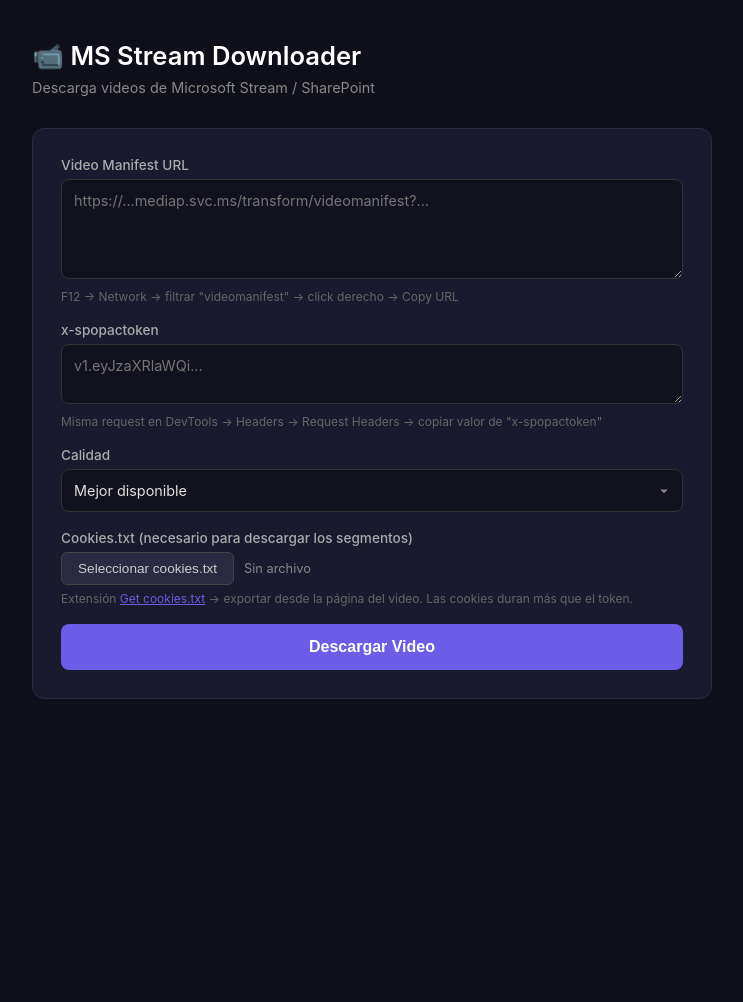
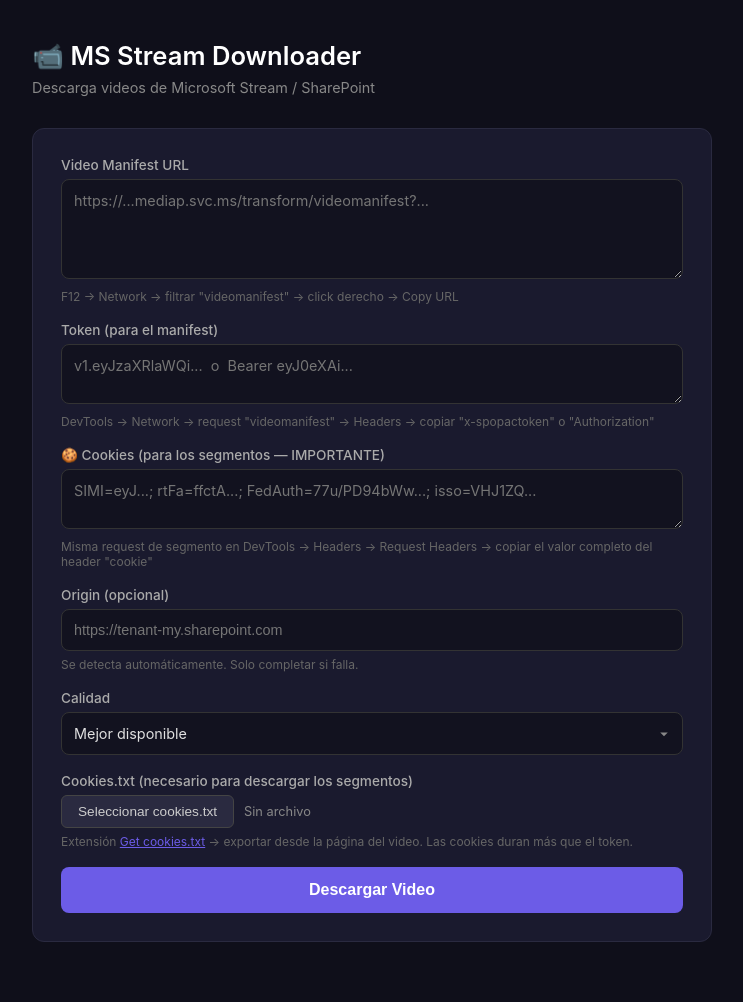
Before and after one commit to seniorcorel/ms-stream-downloader, a Flask app: page / in a window 1280 px wide. Shown: the whole page, without its empty margins (268-1011 px from the left). Before the commit the page ends 699 px from the top, so only its background shows below. Run offline with Flask 3, Linux system fonts and the light colour scheme.

Commit message:
Support raw cookies & dynamic origin handling
Add DynamicOriginSession to set Origin/Referer per-request or use a fixed origin; parse and accept raw browser cookie strings; and extend create_session to accept origin_override, raw_cookies and referer. Improve cookie loading by filtering MozillaCookieJar entries to SharePoint-related domains and merging raw cookies, then attaching them to the session. Harden segment download logic with more detailed logging (segment domain, sent Cookie header, error bodies), better retry/error messages, and automatic removal of token headers on 401 so segments can authenticate with cookies only. Expose new UI fields (raw cookies and optional Origin) and send them from the frontend to the backend; also log manifest domain, cookie counts and presence of FedAuth/rtFa. Small header tweaks: adjust User-Agent and sec-fetch-site.

```diff
--- a/app.py
+++ b/app.py
@@ -54,33 +54,99 @@ def clean_manifest_url(url):
     return url
 
 
-def create_session(token=None, cookies_path=None):
-    """Crea una requests.Session con token y/o cookies."""
-    session = requests.Session()
+class DynamicOriginSession(requests.Session):
+    """Session que ajusta Origin/Referer automáticamente al dominio de cada request,
+    o usa un origin fijo si se configuró."""
+
+    def __init__(self, fixed_origin=None):
+        super().__init__()
+        self.fixed_origin = fixed_origin
+
+    def request(self, method, url, **kwargs):
+        if self.fixed_origin:
+            origin = self.fixed_origin.rstrip("/")
+        else:
+            parsed = urlparse(url)
+            origin = f"{parsed.scheme}://{parsed.hostname}"
+        self.headers["Origin"] = origin
+        self.headers["Referer"] = origin + "/"
+        return super().request(method, url, **kwargs)
+
+
+def parse_raw_cookies(cookie_string, domain):
+    """Parsea un string de cookies raw (Cookie: header del navegador) y devuelve un dict."""
+    cookies = {}
+    if not cookie_string:
+        return cookies
+    # Limpiar prefijo "Cookie: " si lo pegaron
+    cookie_string = cookie_string.strip()
+    if cookie_string.lower().startswith("cookie:"):
+        cookie_string = cookie_string[len("cookie:"):].strip()
+    for pair in cookie_string.split(";"):
+        pair = pair.strip()
+        if "=" in pair:
+            name, value = pair.split("=", 1)
+            cookies[name.strip()] = value.strip()
+    return cookies
+
+
+def create_session(token=None, cookies_path=None, origin_override=None, raw_cookies=None, referer=None):
+    """Crea una session agnóstica.
+    - token: solo se usa para el manifest (x-spopactoken)
+    - cookies: se usan para todo (especialmente segmentos)
+    - raw_cookies: string de cookies pegado del navegador
+    """
+    session = DynamicOriginSession(fixed_origin=origin_override or None)
     session.verify = False
+
     session.headers.update({
-        "User-Agent": "Mozilla/5.0 (Windows NT 10.0; Win64; x64) AppleWebKit/537.36 (KHTML, like Gecko) Chrome/146.0.0.0 Safari/537.36 Edg/146.0.0.0",
+        "User-Agent": "Mozilla/5.0 (Windows NT 10.0; Win64; x64) AppleWebKit/537.36 (KHTML, like Gecko) Chrome/145.0.0.0 Safari/537.36",
         "Accept": "*/*",
-        "Origin": "https://coralracing-my.sharepoint.com",
-        "Referer": "https://coralracing-my.sharepoint.com/",
         "sec-fetch-dest": "empty",
         "sec-fetch-mode": "cors",
-        "sec-fetch-site": "cross-site",
+        "sec-fetch-site": "same-origin",
     })
+    if referer:
+        session.headers["Referer"] = referer
     if token:
         token = token.strip()
-        # Soportar tanto Bearer como x-spopactoken
         if token.lower().startswith("bearer "):
             session.headers["Authorization"] = token
+            session.headers["x-spopactoken"] = token[len("Bearer "):].strip()
         else:
             session.headers["x-spopactoken"] = token
+
+    # Recopilar cookies de todas las fuentes
+    all_cookies = {}
+
+    # Detectar dominio del sharepoint para filtrar cookies
+    sp_domains = set()
+    if origin_override:
+        sp_domains.add(urlparse(origin_override).hostname)
+
+    # 1. Desde archivo cookies.txt (MozillaCookieJar) — solo cookies de SharePoint
     if cookies_path and os.path.isfile(cookies_path):
         try:
             jar = MozillaCookieJar(cookies_path)
             jar.load(ignore_discard=True, ignore_expires=True)
-            session.cookies = jar
+            for cookie in jar:
+                domain = cookie.domain.lstrip(".")
+                # Solo cookies de sharepoint o del dominio target
+                if "sharepoint.com" in domain or "office.com" in domain or "microsoftonline.com" in domain or \
+                   any(domain.endswith(sp) or sp.endswith(domain) for sp in sp_domains):
+                    all_cookies[cookie.name] = cookie.value
         except Exception:
             pass
+
+    # 2. Desde raw cookies (prioridad sobre archivo — se asume que son del dominio correcto)
+    if raw_cookies:
+        parsed = parse_raw_cookies(raw_cookies, "")
+        all_cookies.update(parsed)
+
+    # Setear cookies sin restricciones de dominio/path
+    for name, value in all_cookies.items():
+        session.cookies.set(name, value)
+
     return session
 
 
@@ -276,13 +342,32 @@ def download_representation(session, rep, base_url, dest_path, info, label, decr
             retries = 0
             for i, seg_url in enumerate(segments):
                 full_url = urljoin(effective_base, seg_url)
+
+                # Log detallado del primer segmento
+                if i == 0:
+                    seg_domain = urlparse(full_url).hostname
+                    info["log"].append(f"  Dominio segmentos: {seg_domain}")
+                    # Verificar qué cookies se mandan realmente
+                    from requests.utils import dict_from_cookiejar
+                    prep = requests.Request("GET", full_url, headers=session.headers, cookies=session.cookies).prepare()
+                    info["log"].append(f"  Cookie header enviado: {prep.headers.get('Cookie', 'NINGUNA')[:200]}...")
+
                 r = session.get(full_url, timeout=30)
 
-                # On 401, the x-spopactoken likely expired. Remove it and retry with just cookies/URL tokens
+                # On error, log details for first few segments
+                if r.status_code != 200 and i < 3:
+                    error_body = ""
+                    try:
+                        error_body = r.json().get("error", {}).get("message", r.text[:200])
+                    except Exception:
+                        error_body = r.text[:200]
+                    info["log"].append(f"  Segmento {i+1}: HTTP {r.status_code} - {error_body}")
+
+                # On 401, try without token headers (URL might have its own auth params)
                 if r.status_code == 401:
-                    if "x-spopactoken" in session.headers:
-                        info["log"].append(f"  Token expirado en segmento {i+1}, continuando sin token...")
-                        del session.headers["x-spopactoken"]
+                    if "x-spopactoken" in session.headers or "Authorization" in session.headers:
+                        info["log"].append(f"  Auth rechazada en segmento {i+1}, reintentando sin token...")
+                        session.headers.pop("x-spopactoken", None)
                         session.headers.pop("Authorization", None)
                         r = session.get(full_url, timeout=60)
 
@@ -291,6 +376,8 @@ def download_representation(session, rep, base_url, dest_path, info, label, decr
                         info["log"].append(f"  Reintentando segmento {i+1} ({retries}/2)...")
                         time.sleep(1)
                         r = session.get(full_url, timeout=60)
+                        if r.status_code != 200:
+                            info["log"].append(f"  Reintento {retries}: HTTP {r.status_code}")
 
                 # On 409 Conflict or 429 Too Many Requests, wait and retry
                 if r.status_code in (409, 429, 503):
@@ -382,7 +469,7 @@ def merge_av(video_path, audio_path, output_path, info):
     return True
 
 
-def run_download(download_id, manifest_url, quality, token=None, cookies_path=None):
+def run_download(download_id, manifest_url, quality, token=None, cookies_path=None, origin_override=None, raw_cookies=None, referer=None):
     """Descarga: fetch manifest → parse DASH → download streams → merge."""
     info = downloads[download_id]
     filename = f"{download_id}.mp4"
@@ -396,8 +483,16 @@ def run_download(download_id, manifest_url, quality, token=None, cookies_path=No
         info["log"].append(f"Token: {'sí' if token else 'no'}")
         info["log"].append(f"Cookies: {'sí' if cookies_path else 'no'}")
 
-        session = create_session(token, cookies_path)
+        session = create_session(token, cookies_path, origin_override, raw_cookies, referer)
         info["log"].append(f"Cookies en sesión: {len(session.cookies)}")
+        if origin_override:
+            info["log"].append(f"Origin override: {origin_override}")
+        if raw_cookies:
+            info["log"].append(f"Raw cookies: sí ({len(parse_raw_cookies(raw_cookies, ''))} cookies)")
+
+        # Detectar dominio del manifest
+        manifest_domain = urlparse(manifest_url).hostname
+        info["log"].append(f"Dominio manifest: {manifest_domain}")
 
         # 1. Descargar manifest — usar URL completa tal cual
         info["log"].append("Descargando manifest DASH...")
@@ -479,6 +574,18 @@ def run_download(download_id, manifest_url, quality, token=None, cookies_path=No
             else:
                 info["log"].append(f"Clave no disponible: HTTP {key_r.status_code}, descargando sin descifrar")
 
+        # Quitar tokens para los segmentos — solo se autentican con cookies
+        session.headers.pop("x-spopactoken", None)
+        session.headers.pop("Authorization", None)
+        # Verificar que las cookies de auth están presentes
+        cookie_names = [c.name for c in session.cookies]
+        has_fedauth = "FedAuth" in cookie_names
+        has_rtfa = "rtFa" in cookie_names
+        info["log"].append(f"Cookies auth: FedAuth={'sí' if has_fedauth else 'NO'}, rtFa={'sí' if has_rtfa else 'NO'}")
+        if not has_fedauth:
+            info["log"].append("⚠ Falta FedAuth — probá pegando las cookies raw del navegador")
+        info["log"].append("Auth segmentos: solo cookies (sin token)")
+
         if audio_rep:
             video_tmp = dest + ".v.tmp"
             audio_tmp = dest + ".a.tmp"
@@ -545,6 +652,9 @@ def start_download():
     quality = data.get("quality", "best")
     token = data.get("token", "").strip()
     cookies_id = data.get("cookies_id", "").strip()
+    origin_override = data.get("origin", "").strip()
+    raw_cookies = data.get("raw_cookies", "").strip()
+    referer = data.get("referer", "").strip()
 
     if not url:
         return jsonify({"error": "URL requerida"}), 400
@@ -564,7 +674,9 @@ def start_download():
     }
 
     thread = threading.Thread(
-        target=run_download, args=(download_id, url, quality, token or None, cookies_path), daemon=True
+        target=run_download,
+        args=(download_id, url, quality, token or None, cookies_path, origin_override or None, raw_cookies or None, referer or None),
+        daemon=True,
     )
     thread.start()
     return jsonify({"id": download_id})
--- a/templates/index.html
+++ b/templates/index.html
@@ -153,10 +153,24 @@
                 </p>
             </div>
             <div class="field">
-                <label for="token">x-spopactoken</label>
-                <textarea id="token" style="min-height:50px;" placeholder="v1.eyJzaXRlaWQi..."></textarea>
+                <label for="token">Token (para el manifest)</label>
+                <textarea id="token" style="min-height:50px;" placeholder="v1.eyJzaXRlaWQi...  o  Bearer eyJ0eXAi..."></textarea>
                 <p style="font-size:0.75rem; color:#666; margin-top:6px;">
-                    Misma request en DevTools → Headers → Request Headers → copiar valor de "x-spopactoken"
+                    DevTools → Network → request "videomanifest" → Headers → copiar "x-spopactoken" o "Authorization"
+                </p>
+            </div>
+            <div class="field">
+                <label for="rawCookies">🍪 Cookies (para los segmentos — IMPORTANTE)</label>
+                <textarea id="rawCookies" style="min-height:60px;" placeholder="SIMI=eyJ...; rtFa=ffctA...; FedAuth=77u/PD94bWw...; isso=VHJ1ZQ..."></textarea>
+                <p style="font-size:0.75rem; color:#666; margin-top:6px;">
+                    Misma request de segmento en DevTools → Headers → Request Headers → copiar el valor completo del header "cookie"
+                </p>
+            </div>
+            <div class="field">
+                <label for="origin">Origin (opcional)</label>
+                <input type="text" id="origin" style="width:100%; background:#12121f; border:1px solid #333; border-radius:8px; color:#e0e0e0; padding:12px; font-size:0.9rem;" placeholder="https://tenant-my.sharepoint.com">
+                <p style="font-size:0.75rem; color:#666; margin-top:6px;">
+                    Se detecta automáticamente. Solo completar si falla.
                 </p>
             </div>
             <div class="field">
@@ -231,6 +245,8 @@ async function startDownload() {
 
     const token = document.getElementById('token').value.trim();
     const quality = document.getElementById('quality').value;
+    const origin = document.getElementById('origin').value.trim();
+    const rawCookies = document.getElementById('rawCookies').value.trim();
     const btn = document.getElementById('downloadBtn');
     const card = document.getElementById('progressCard');
     const log = document.getElementById('log');
@@ -252,7 +268,7 @@ async function startDownload() {
         const res = await fetch('/api/download', {
             method: 'POST',
             headers: { 'Content-Type': 'application/json' },
-            body: JSON.stringify({ url, quality, token, cookies_id: cookiesId })
+            body: JSON.stringify({ url, quality, token, cookies_id: cookiesId, origin, raw_cookies: rawCookies })
         });
         const data = await res.json();
         if (data.error) { throw new Error(data.error); }
```
